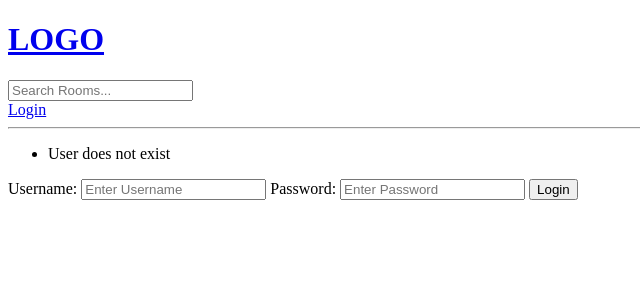
After one commit to StanleyDip/django_practice, a Django app: page /login/ in a window 1280 px wide. The commit adds this page. Shown: the top 300 px of the page, without its empty margins (0-640 px from the left). Run offline with Django 5.2, Linux system fonts and the light colour scheme.

Commit message:
adding user login

```diff
--- /dev/null
+++ b/studybud/base/templates/base/login_registration.html
@@ -0,0 +1,16 @@
+{% extends 'main.html' %}
+
+{% block content%}
+
+<div>
+    <form method="POST" action="">
+        {% csrf_token %}
+    </form>
+    <label>Username:</label>
+    <input type="text" name="username" placeholder="Enter Username"/>
+    <label>Password:</label>
+    <input type="password" name="password" placeholder="Enter Password"/>
+    <input type="submit" value="Login"/>
+</div>
+
+{% endblock content%}
--- a/studybud/base/urls.py
+++ b/studybud/base/urls.py
@@ -2,6 +2,7 @@ from django.urls import path
 from . import views
 
 urlpatterns = [
+    path('login/', views.loginPage, name="login"),
     path('', views.home, name="home"),
     path('room/<str:pk>', views.room, name="room"),
     path('create-room/', views.createRoom, name="create-room"),
--- a/studybud/base/views.py
+++ b/studybud/base/views.py
@@ -1,5 +1,7 @@
 from django.shortcuts import render, redirect
+from django.contrib  import messages
 from django.db.models import Q
+from django.contrib.auth.models import User
 from django.http import HttpResponse
 from .models import Room,Topic
 from .forms import RoomForm
@@ -10,6 +12,18 @@ from .forms import RoomForm
 #     {'id':2,'name':'Design with me'},
 #     {'id':3,'name':'Frontend developers'},
 # ]
+
+def loginPage(request):
+    if request.method=="POST":
+        username=request.POST.get('username')
+        password=request.POST.get('password')
+    try:
+        user= User.objects.get(username=username)
+    except:
+        messages.error(request,'User does not exist')
+    context={}
+    return render(request,'base/login_registration.html',context)
+
 
 def home(request):
     q=request.GET.get('q') if request.GET.get('q') !=None else ''
--- a/studybud/templates/main.html
+++ b/studybud/templates/main.html
@@ -9,6 +9,14 @@
   </head>
   <body>
     {% include 'navbar.html'%}
+
+    {% if messages %}
+<ul class="messages">
+    {% for message in messages %}
+    <li>{{ message }}</li>
+    {% endfor %}
+</ul>
+{% endif %}
     {% block content%}
 
     {% endblock %}
--- a/studybud/templates/navbar.html
+++ b/studybud/templates/navbar.html
@@ -5,4 +5,5 @@
 <form method="GET" action={%url 'home'%}>
   <input type="text" name="q" placeholder="Search Rooms..."/>
 </form>
+<a href="{%url 'login' %}">Login</a>
 <hr />
```
